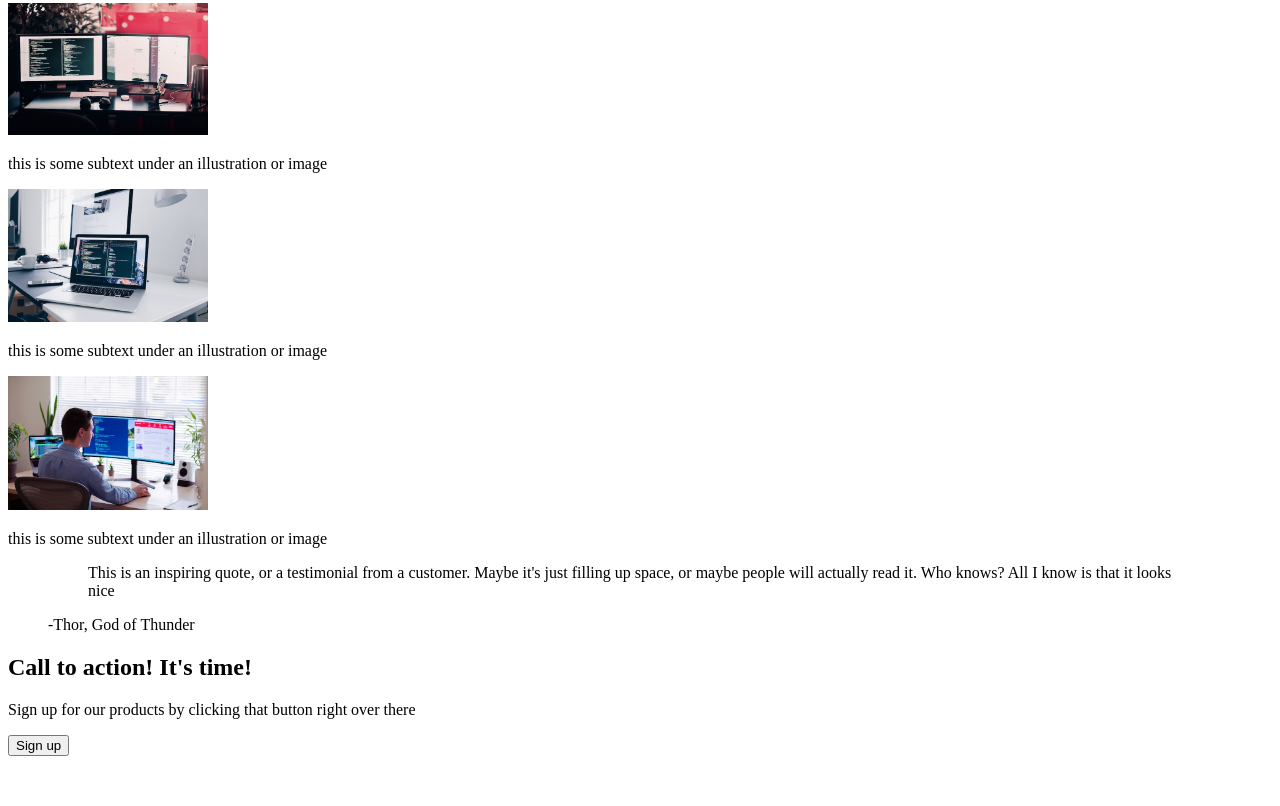
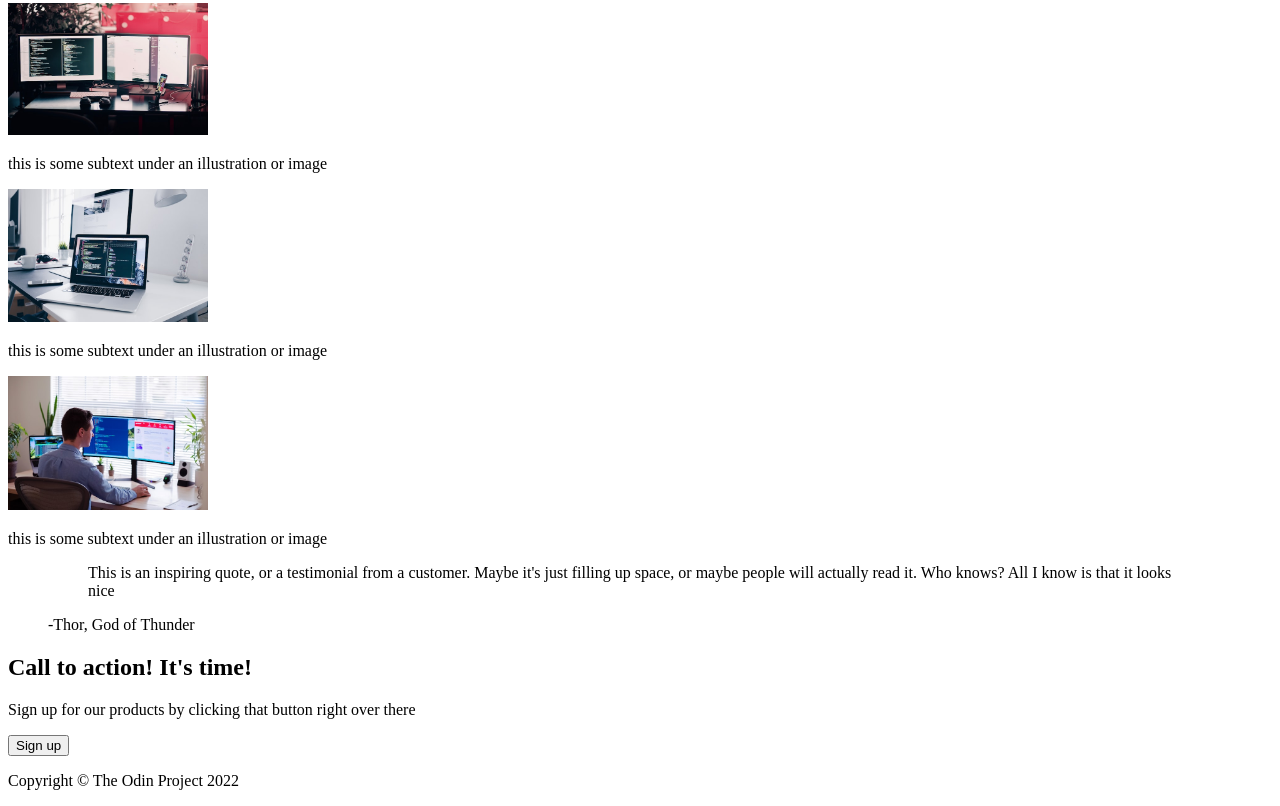
Before and after one commit to wissman77/landing-page, a plain HTML site: page index.html in a window 1280 px wide. Shown: the part 621-1427 px from the top of the page. Before the commit the page ends 1385 px from the top, so only its background shows below. Drawn offline with Linux system fonts and the light colour scheme.

Commit message:
Add footer to index.html file

```diff
--- a/index.html
+++ b/index.html
@@ -78,5 +78,9 @@
       </div>
     </div>
   </section>
+
+  <footer>
+    <p>Copyright &copy; The Odin Project 2022</p>
+  </footer>
 </body>
 </html>
```
